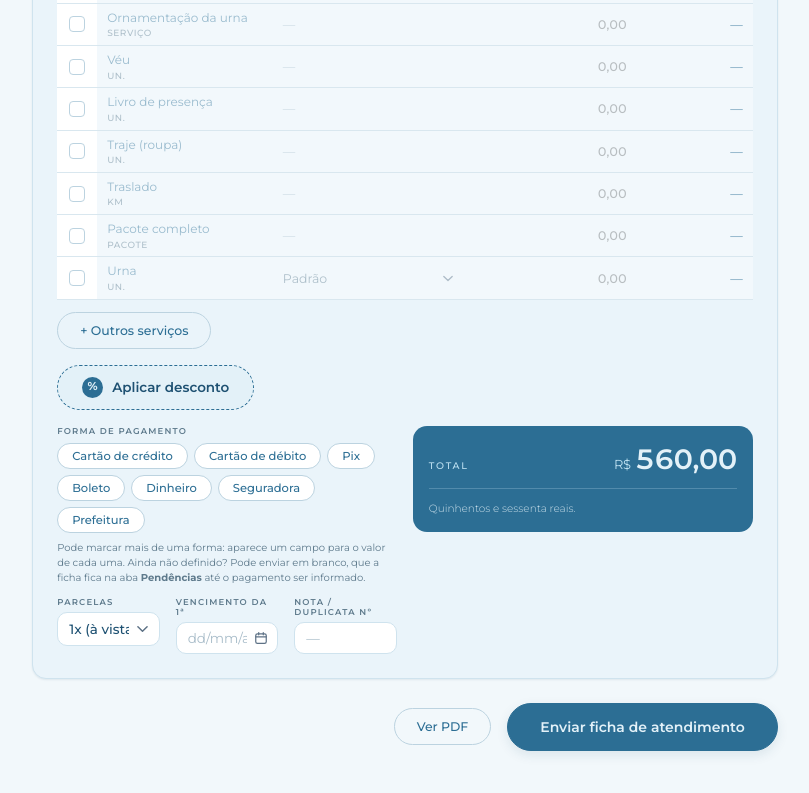
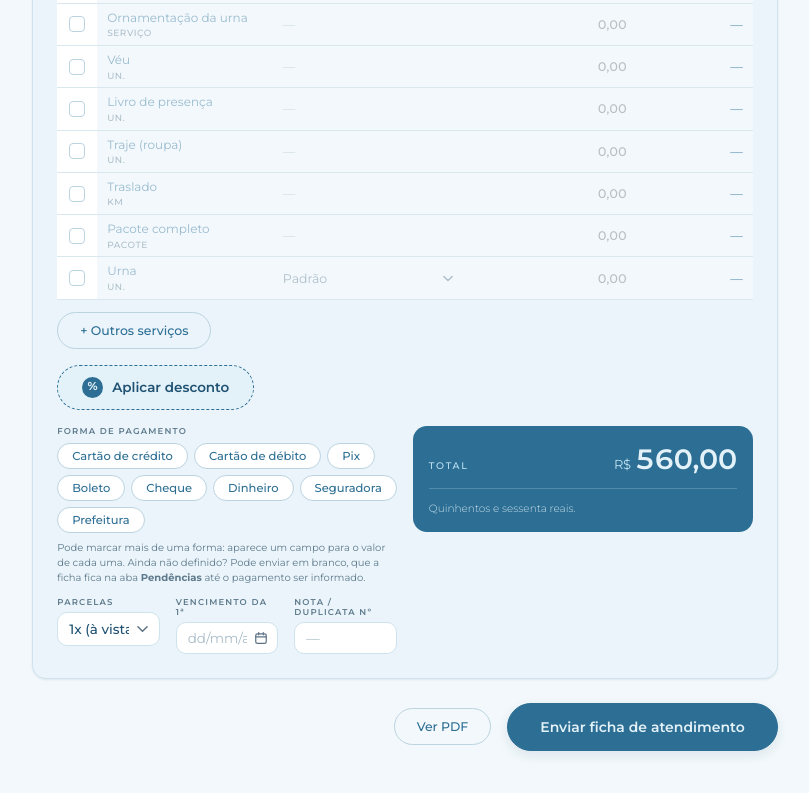
Before and after one commit to Nortmont-dados/ForneckOrdemdeServi-o, a plain HTML site: page index.html in a window 1280 px wide. Shown: the part 1694-2487 px from the top of the page, without its empty margins (235-1044 px from the left). Drawn offline with Linux system fonts and the light colour scheme; no server answers.

Commit message:
Update index.html

```diff
--- a/index.html
+++ b/index.html
@@ -885,6 +885,7 @@ tr.meta-row:hover td{background:#F2F8FB}
             <label class="chip"><input type="checkbox" name="pagamento" value="Cartão de débito">Cartão de débito</label>
             <label class="chip"><input type="checkbox" name="pagamento" value="Pix">Pix</label>
             <label class="chip"><input type="checkbox" name="pagamento" value="Boleto">Boleto</label>
+            <label class="chip"><input type="checkbox" name="pagamento" value="Cheque">Cheque</label>
             <label class="chip"><input type="checkbox" name="pagamento" value="Dinheiro">Dinheiro</label>
             <label class="chip"><input type="checkbox" name="pagamento" value="Seguradora">Seguradora</label>
             <label class="chip"><input type="checkbox" name="pagamento" value="Prefeitura">Prefeitura</label>
@@ -1015,6 +1016,7 @@ tr.meta-row:hover td{background:#F2F8FB}
               <label class="chip"><input type="checkbox" name="p_pagamento" value="Cartão de débito">Cartão de débito</label>
               <label class="chip"><input type="checkbox" name="p_pagamento" value="Pix">Pix</label>
               <label class="chip"><input type="checkbox" name="p_pagamento" value="Boleto">Boleto</label>
+              <label class="chip"><input type="checkbox" name="p_pagamento" value="Cheque">Cheque</label>
               <label class="chip"><input type="checkbox" name="p_pagamento" value="Dinheiro">Dinheiro</label>
               <label class="chip"><input type="checkbox" name="p_pagamento" value="Seguradora">Seguradora</label>
               <label class="chip"><input type="checkbox" name="p_pagamento" value="Prefeitura">Prefeitura</label>
```
